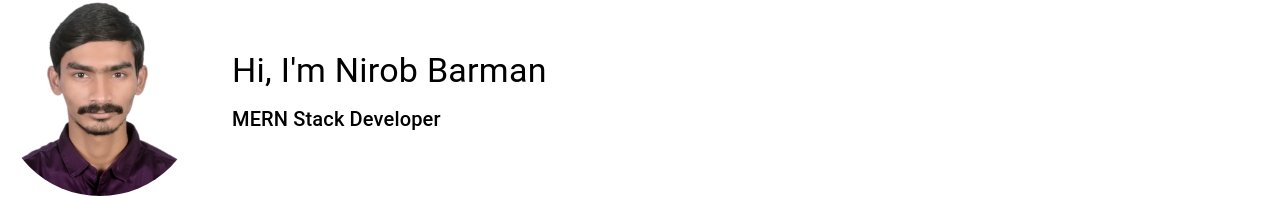
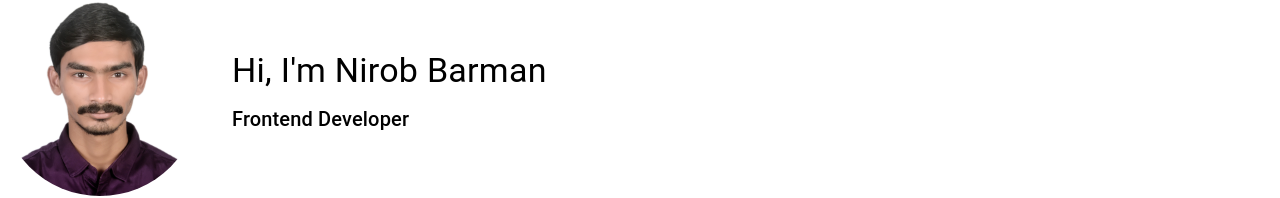
Before and after one commit to Nirob-Barman/MyPortfolio, a React (Vite) app: page / in a window 1280 px wide. Shown: the part 304-502 px from the top of the page. Built offline with nearby package versions, Linux system fonts and the light colour scheme.

Commit message:
Motion in title

```diff
--- a/src/Shared/Introduction.jsx
+++ b/src/Shared/Introduction.jsx
@@ -1,11 +1,38 @@
-import React from 'react';
+import React, { useEffect, useState } from 'react';
 import { Typography, Box, Button } from '@mui/material';
-import { motion } from 'framer-motion';
+import { motion, useAnimation } from 'framer-motion';
 import { Link } from 'react-router-dom';
 import { FaLinkedin, FaGithub, FaFacebook } from 'react-icons/fa';
 import profileImage from '../../public/profile.jpg';
 
 const Introduction = () => {
+
+    const [jobTitles, setJobTitles] = useState([
+        "Full Stack Developer",
+        "MERN Stack Developer",
+        "Frontend Developer",
+        "Backend Developer",
+        "Software Developer",
+        "Django Developer",
+        "Python Developer",
+        "Web Developer",
+    ]);
+    const [index, setIndex] = useState(0);
+    const [isVisible, setIsVisible] = useState(false);
+
+    useEffect(() => {
+        const timer = setInterval(() => {
+            setIsVisible(false);
+            setTimeout(() => {
+                setIndex(prevIndex => (prevIndex + 1) % jobTitles.length);
+                setIsVisible(true);
+            }, 500);
+        }, 2000); // Change this value to adjust the interval between job titles
+
+        return () => clearInterval(timer);
+    }, [index]);
+
+
     return (
         <div>
             <div id="Introduction" className="flex justify-center">
@@ -26,7 +53,9 @@ const Introduction = () => {
                                 </motion.span>
                             </Typography>
                             <Typography variant="h6" component="h2" gutterBottom>
-                                MERN Stack Developer
+                                <motion.p animate={{ opacity: isVisible ? 1 : 0 }} transition={{ duration: 1 }}>
+                                    {jobTitles[index]}
+                                </motion.p>
                             </Typography>
                         </Box>
                     </Box>
```
